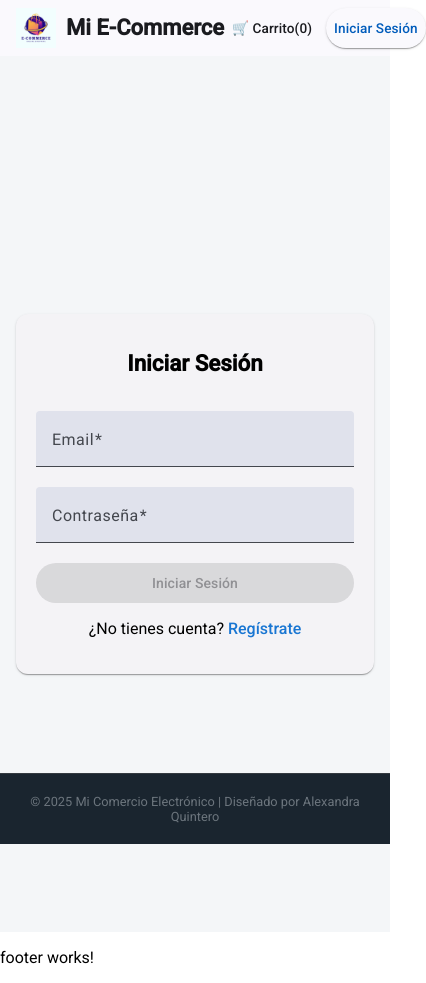
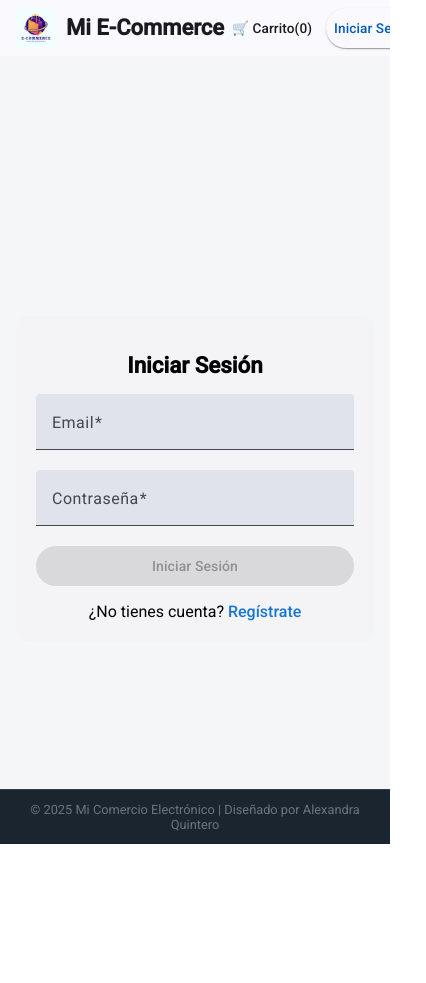
Before and after one commit to alexandraalvarezquintero75-source/Prueba-angular-wposs, an Angular app: page /login in a window 390 px wide. Shown: the whole page, 426 px wide, since content can reach past the window. After the commit the page ends 844 px from the top, so only its background shows below. Built offline with nearby package versions, Linux system fonts and the light colour scheme.

Commit message:
feat: agregar responsive design para móvil, tablet y desktop

```diff
--- a/src/app/admin/admin-layout/admin-layout.component.scss
+++ b/src/app/admin/admin-layout/admin-layout.component.scss
@@ -1,14 +1,12 @@
 .admin-container {
   height: 100vh;
 }
-
 
 .sidebar {
   width: 260px;
   background: #2c3e50;
   color: white;
 }
-
 
 .sidebar-header {
   padding: 30px 20px;
@@ -23,7 +21,6 @@
     border: 2px solid #00e5ff;
   }
 }
-
 
 .main-content {
   background: #f4f7f6;
@@ -67,9 +64,12 @@ mat-nav-list {
 .page-container {
   padding: 25px;
 }
+
+
+// Tablet
 @media (max-width: 960px) {
   .sidebar {
-    width: 100vw;
+    width: 280px;
   }
 
   mat-sidenav {
@@ -80,4 +80,19 @@ mat-nav-list {
   .main-content {
     margin-left: 0 !important;
   }
+
+  .page-container {
+    padding: 20px;
+  }
 }
+
+// Móvil
+@media (max-width: 600px) {
+  .sidebar {
+    width: 100%;
+  }
+
+  .page-container {
+    padding: 15px;
+  }
+}
--- a/src/app/admin/admin-product-table/admin-product-table.component.html
+++ b/src/app/admin/admin-product-table/admin-product-table.component.html
@@ -40,10 +40,10 @@
         <th mat-header-cell *matHeaderCellDef>Acciones</th>
         <td mat-cell *matCellDef="let product">
           <div class="action-buttons">
-            <button mat-icon-button color="accent" [routerLink]="['edit', product.id]">
+            <button class="edit-btn" mat-icon-button color="accent" [routerLink]="['edit', product.id]">
               <mat-icon>edit</mat-icon>
             </button>
-            <button mat-icon-button color="warn" (click)="onDelete(product.id)">
+            <button class="delete-btn" mat-icon-button color="warn" (click)="onDelete(product.id)">
               <mat-icon>delete</mat-icon>
             </button>
           </div>
--- a/src/app/admin/admin-product-table/admin-product-table.component.scss
+++ b/src/app/admin/admin-product-table/admin-product-table.component.scss
@@ -48,6 +48,41 @@
       }
     }
 
+    .action-buttons {
+  display: flex;
+  gap: 8px;
+}
+.action-buttons {
+  display: flex;
+  gap: 8px;
+}
+
+.edit-btn, .delete-btn {
+  transition: all 0.2s ease-in-out;
+}
+
+
+.edit-btn:hover {
+  background-color: rgba(16, 135, 233, 0.1);
+  transform: scale(1.1);
+}
+
+.edit-btn:hover mat-icon {
+  color: #1a252f;
+}
+
+.delete-btn:hover {
+  background-color: rgba(211, 47, 47, 0.1);
+  transform: scale(1.1);
+}
+
+.delete-btn:hover mat-icon {
+  color: #d32f2f;
+}
+
+.edit-btn:active, .delete-btn:active {
+  transform: scale(0.95);
+}
 
     .mat-mdc-paginator {
       background-color: #f8f9fa;
--- a/src/app/auth/login/login.component.html
+++ b/src/app/auth/login/login.component.html
@@ -40,7 +40,6 @@
 
       <button
         mat-raised-button
-        color="primary"
         class="full-width"
         type="submit"
         [disabled]="loginForm.invalid || loading"
--- a/src/app/auth/login/login.component.scss
+++ b/src/app/auth/login/login.component.scss
@@ -13,11 +13,14 @@
     display: flex;
     flex-direction: column;
     gap: 1rem;
+    box-shadow: none; //quitar sombra
   }
 
   .full-width {
     width: 100%;
+
   }
+
 
   .register-link,
   h2 {
@@ -31,6 +34,11 @@
     }
   }
 }
+
+button{
+  background-color: #1976d2;
+}
+
 
 /* Tablet */
 @media (max-width: 768px) {
--- a/src/app/shared/components/footer/footer.component.html
+++ b/src/app/shared/components/footer/footer.component.html
@@ -1,4 +1,3 @@
-<p>footer works!</p>
 <footer class="main-footer">
   <div class="footer-bottom">
     &copy; 2025 Mi Comercio Electrónico | Diseñado por Alexandra Quintero
--- a/src/app/shared/components/footer/footer.component.scss
+++ b/src/app/shared/components/footer/footer.component.scss
@@ -2,7 +2,7 @@
   background-color: #1a252f;
   color: #6c757d;
   text-align: center;
-  padding: 20px;
+  padding: 12px;
   font-size: 0.8rem;
   border-top: 1px solid #343a40;
 }
--- a/src/styles.scss
+++ b/src/styles.scss
@@ -1,13 +1,24 @@
 @use "ngx-toastr/toastr";
+
+* {
+  box-sizing: border-box;
+  margin: 0;
+  padding: 0;
+}
 
 html,
 body {
   height: 100%;
+  margin: 0;
+  padding: 0;
+  overflow-x: hidden;
+  width: 100%;
 }
+
 body {
-  margin: 0;
   font-family: Roboto, "Helvetica Neue", sans-serif;
 }
+
 #toast-container .toast-success {
   border-radius: 12px !important;
   background-color: #28a745 !important;
@@ -15,7 +26,6 @@ body {
   opacity: 1;
   box-shadow: 0 4px 12px rgba(0,0,0,0.1);
 }
-
 
 :root {
   --primary-green: #4CAF50;
@@ -26,7 +36,7 @@ body {
 }
 
 .btn-primary-custom {
-  background-color: var(--primary-green  #e53935);
+  background-color: var(--primary-green);
   color: var(--white);
   transition: all 0.3s ease;
   border-radius: 8px;
@@ -39,29 +49,24 @@ body {
 }
 
 
-/* Asegura que el body use todo el alto de la pantalla */
-html, body {
-  height: 100%;
-  margin: 0;
-}
-
-/* El contenedor principal debe ser un flexbox vertical */
 .app-container {
   display: flex;
   flex-direction: column;
-  min-height: 100vh; /* Ocupa el 100% de la altura de la pantalla */
+  min-height: 100vh;
+  overflow-x: hidden;
 }
 
-/* El contenido central crecerá para empujar el footer al fondo */
+
 .main-content {
   flex: 1;
 }
 
-/* Estilo para tu footer */
+
 footer {
   position: fixed;
   bottom: 0;
   left: 0;
   width: 100%;
+  max-width: 100vw;
   z-index: 1000;
 }
```
